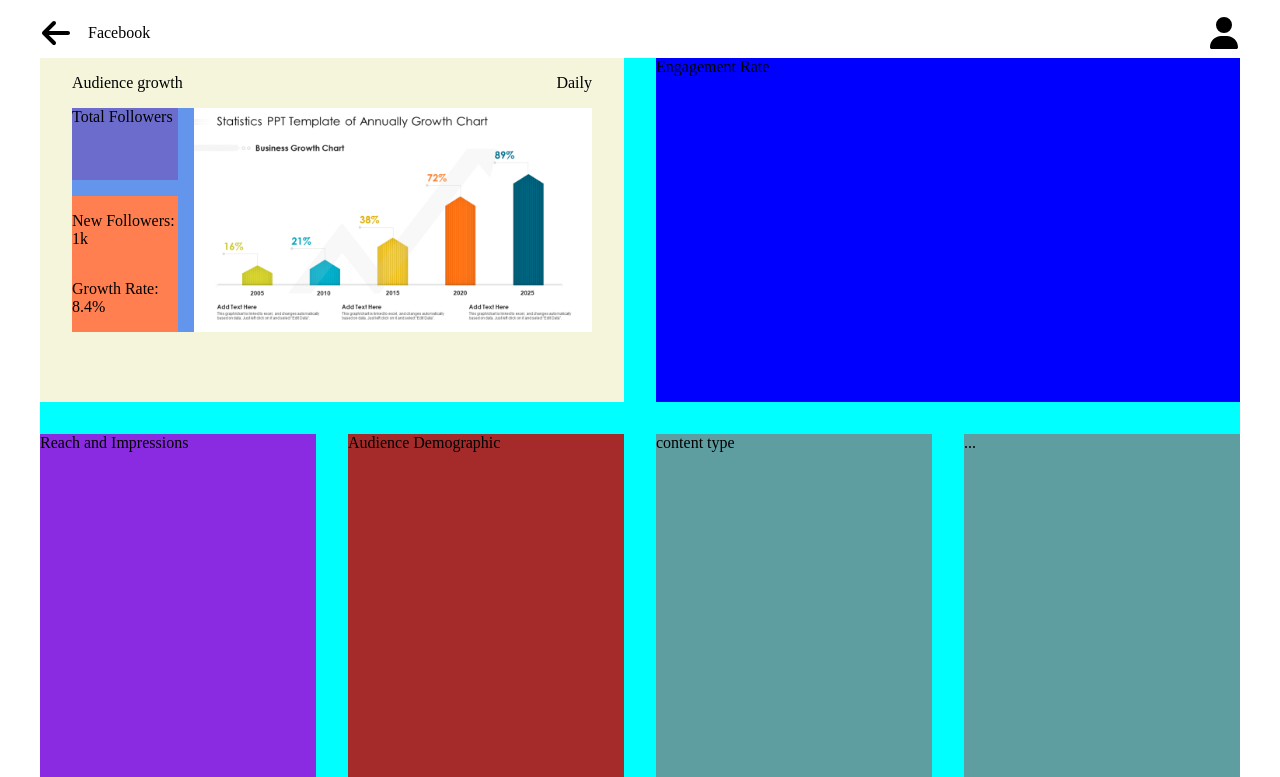
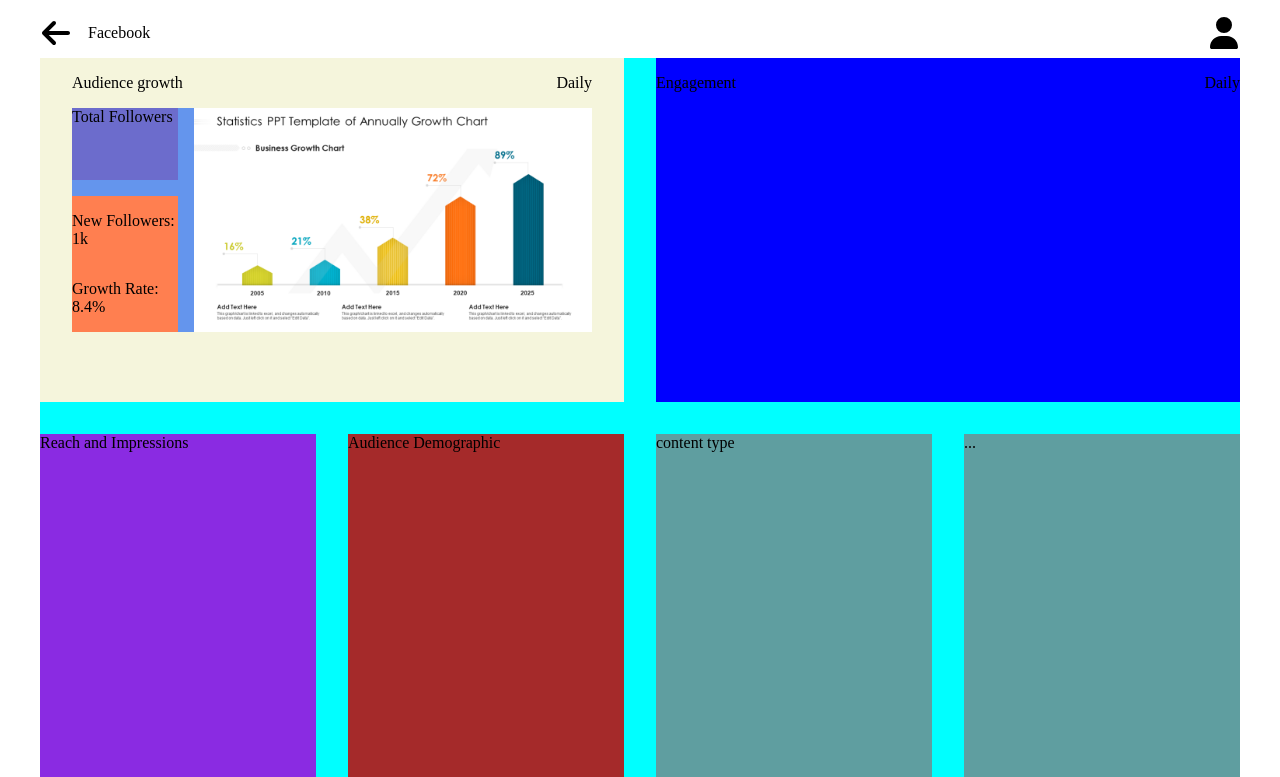
Before and after one commit to muhumbania/MediaPlus, a web app: file dashboard.html in a window 1280 px wide. Shown: the top 777 px of the page. Run offline with its HTML, style and script files only (its server is not run), Linux system fonts and the light colour scheme.

Commit message:
Added the header for the engagement rate section

```diff
--- a/dashboard.html
+++ b/dashboard.html
@@ -36,7 +36,12 @@
             </div>
         </div>
         <div class="engagement-rate">
-            Engagement Rate
+            <div class="engagement-rate-header">
+                <p>Engagement</p>
+                <div>
+                    <p>Daily</p>
+                </div>
+            </div>
         </div>
         <div class="reach">
             Reach and Impressions
--- a/styles/dashboard.css
+++ b/styles/dashboard.css
@@ -36,7 +36,7 @@ body{
     padding-right: 2rem;
 }
 
-.audience-growth-header{
+.audience-growth-header, .engagement-rate-header{
     display: flex;
     justify-content: space-between;
 }
```
